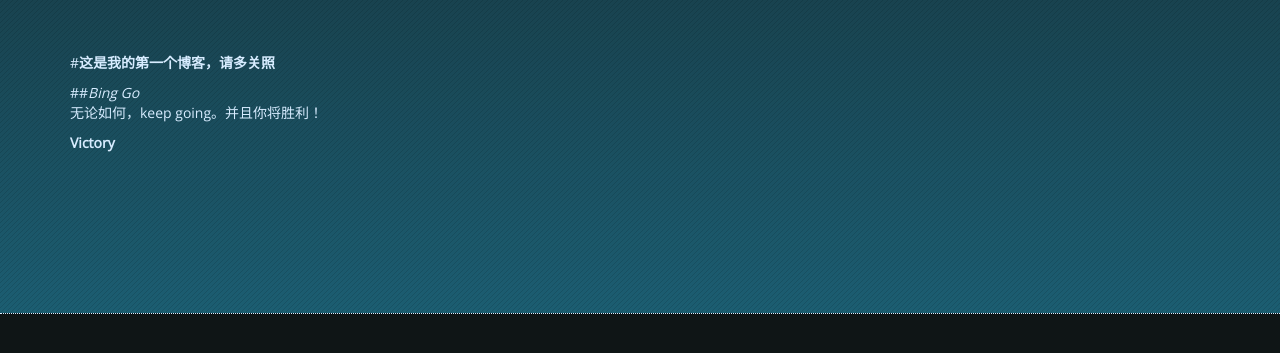
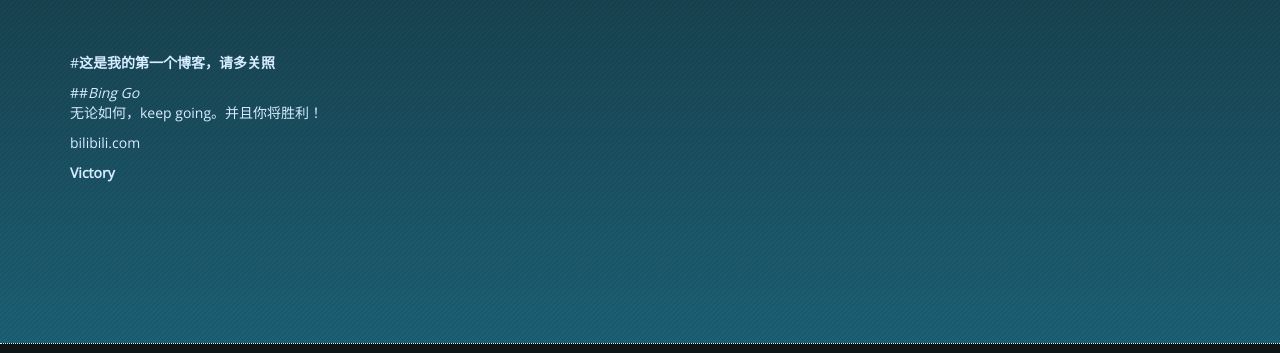
Before and after one commit to JianbingWang/JianbingWang.github.io, a plain HTML site: page 2018/10/09/Seaboy-s-first-blog/index.html in a window 1280 px wide. Shown: the part 447-800 px from the top of the page. Drawn offline with nearby package versions, Linux system fonts and the light colour scheme.

Commit message:
Site updated: 2018-10-09 20:57:08

```diff
--- a/2018/10/09/Seaboy-s-first-blog/index.html
+++ b/2018/10/09/Seaboy-s-first-blog/index.html
@@ -12,6 +12,7 @@
 
         <meta name="description" content="#这是我的第一个博客，请多关照
 ##Bing Go无论如何，keep going。并且你将胜利！
+bilibili.com
 Victory">
 
 
@@ -169,6 +170,7 @@ Victory">
         <!-- Post Content -->
         <p>#<strong>这是我的第一个博客，请多关照</strong></p>
 <p>##<em>Bing Go</em><br>无论如何，keep going。并且你将胜利！</p>
+<p>bilibili.com</p>
 <p><strong>Victory</strong></p>
 
     </div>
```
Also changed, not shown: index.html (+1 -0 lines).
